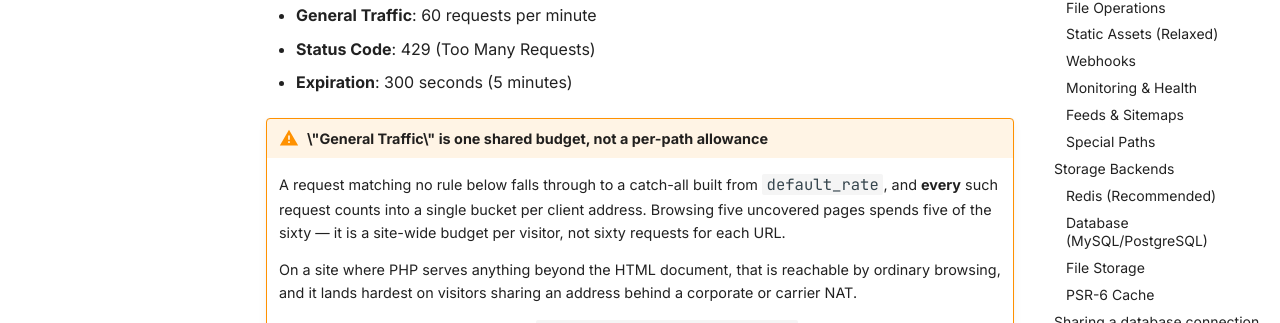
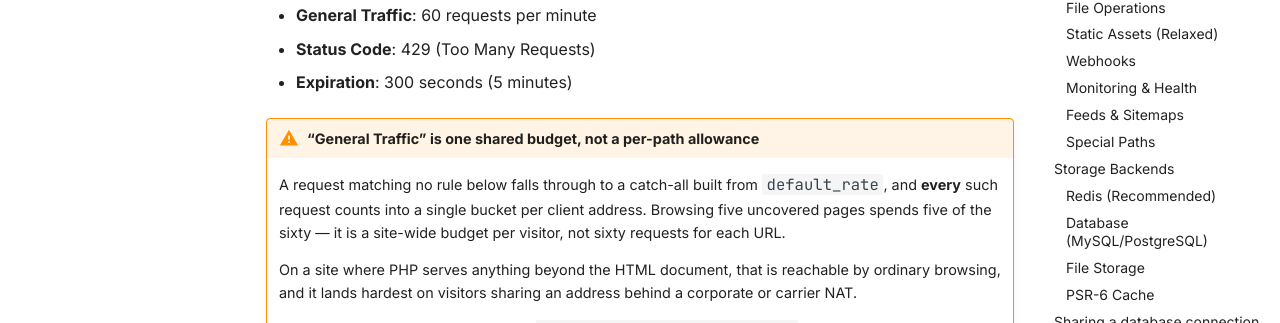
Before and after one commit to kanopi/firewall, an MkDocs documentation site: the page built from docs/reference/rate-limiting.md, in a window 1280 px wide and 900 px high. Shown: the part 367-690 px from the top of the window. Built offline with MkDocs 1.6.1 and Material for MkDocs 9.7.7, drawn with Linux system fonts in a browser that asks for light colours; comment, search, counter and statistics services are not loaded.

```diff
--- a/docs/reference/rate-limiting.md
+++ b/docs/reference/rate-limiting.md
@@ -8,7 +8,7 @@ A quick reference for every rate limit defined in the shipped [`rate-limiting.ym
 - **Status Code**: 429 (Too Many Requests)
 - **Expiration**: 300 seconds (5 minutes)
 
-!!! warning "\"General Traffic\" is one shared budget, not a per-path allowance"
+!!! warning "“General Traffic” is one shared budget, not a per-path allowance"
 
     A request matching no rule below falls through to a catch-all built from
     `default_rate`, and **every** such request counts into a single bucket per client
```
